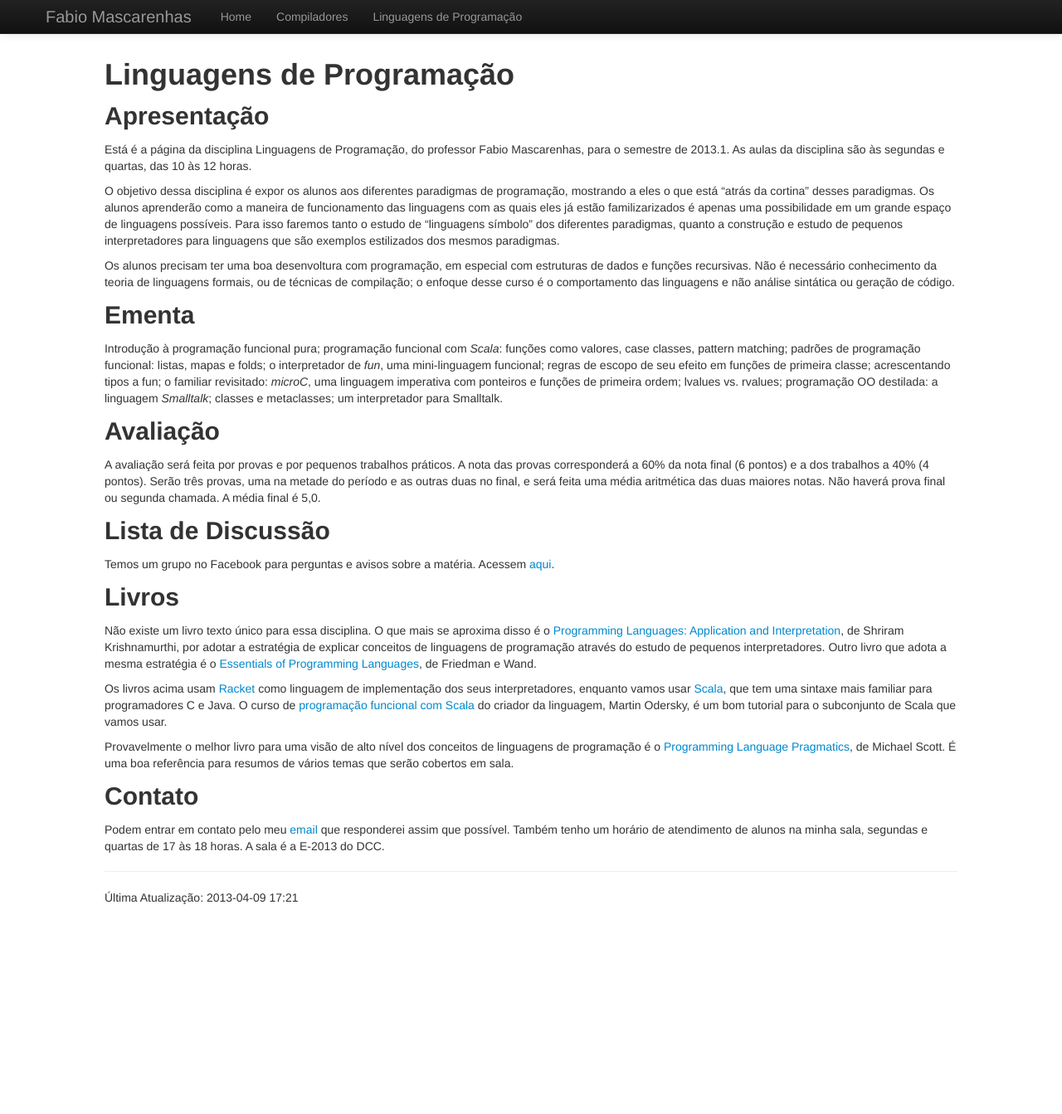
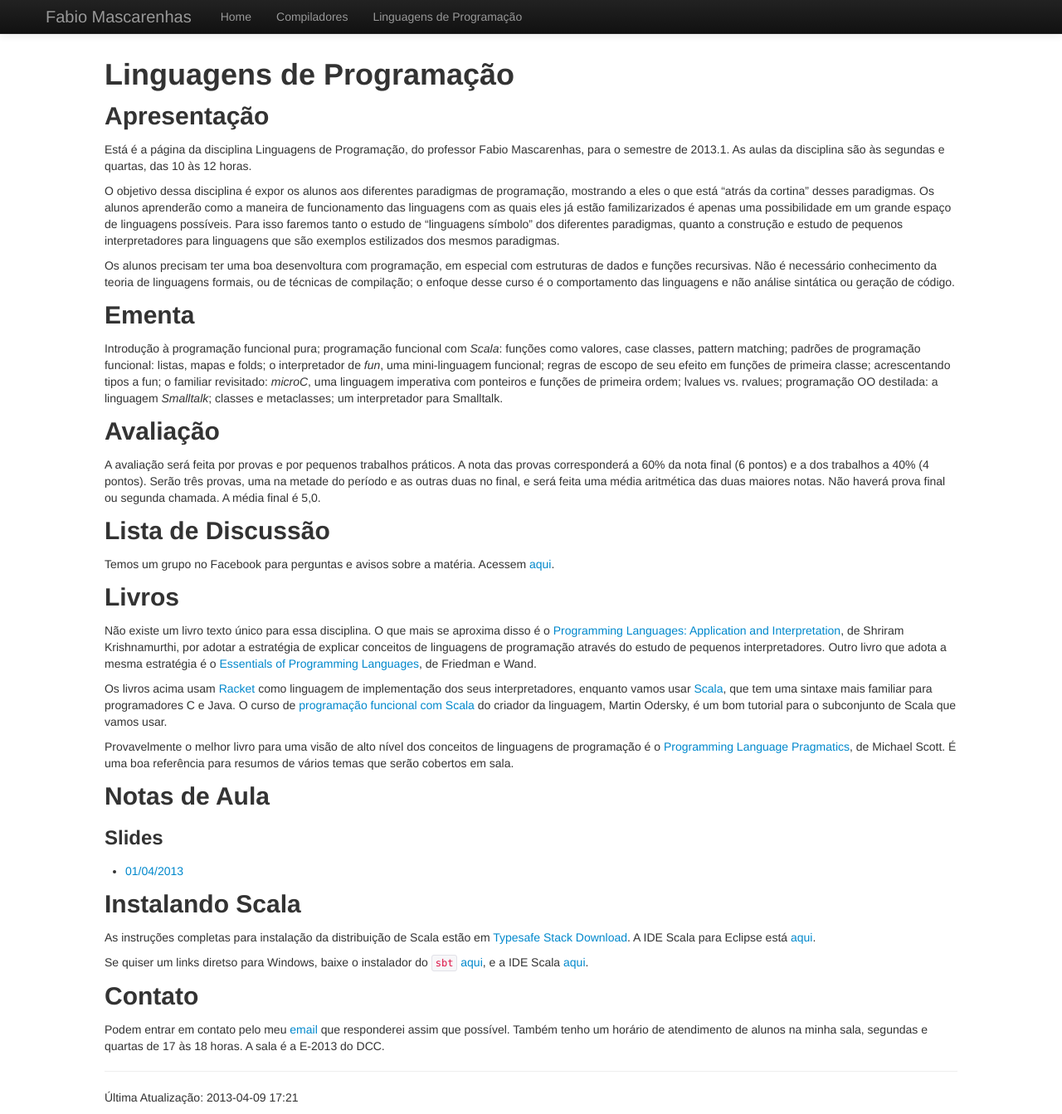
Before and after one commit to fabiomascarenhas/fabiomascarenhas.github.com, a Jekyll site: the page built from lp/index.md, in a window 1280 px wide and 1343 px high. Shown: the whole window at 83% size. Built offline with Jekyll 4.4.1, drawn with Linux system fonts in a browser that asks for light colours.

Commit message:
notas de aula 01/04

```diff
--- a/lp/index.md
+++ b/lp/index.md
@@ -76,6 +76,20 @@ Provavelmente o melhor livro para uma visão de alto nível dos conceitos de lin
 programação é o [Programming Language Pragmatics](http://www.cs.rochester.edu/~scott/pragmatics/), de
 Michael Scott. É uma boa referência para resumos de vários temas que serão cobertos em sala.
 
+Notas de Aula
+-------------
+
+### Slides
+
+* [01/04/2013](Aula1.pdf)
+
+Instalando Scala
+----------------
+
+As instruções completas para instalação da distribuição de Scala estão em [Typesafe Stack Download](http://typesafe.com/stack/download-agreed). A IDE Scala para Eclipse está [aqui](http://www.typesafe.com/stack/downloads/scala-ide).
+
+Se quiser um links diretso para Windows, baixe o instalador do `sbt` [aqui](http://downloads.typesafe.com/typesafe-stack/2.0.2/typesafe-stack-2.0.2.exe), e a IDE Scala [aqui](http://downloads.typesafe.com/scalaide-pack/3.0.0.vfinal-210-20130326/scala-SDK-3.0.0-vfinal-2.10-win32.win32.x86.zip).
+
 Contato
 -------
 
```
Also changed, not shown: comp/index.md (+7 -0 lines), 2 other files.
